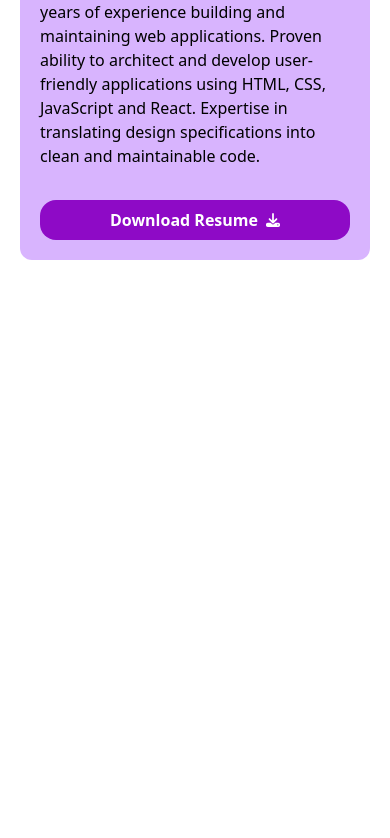
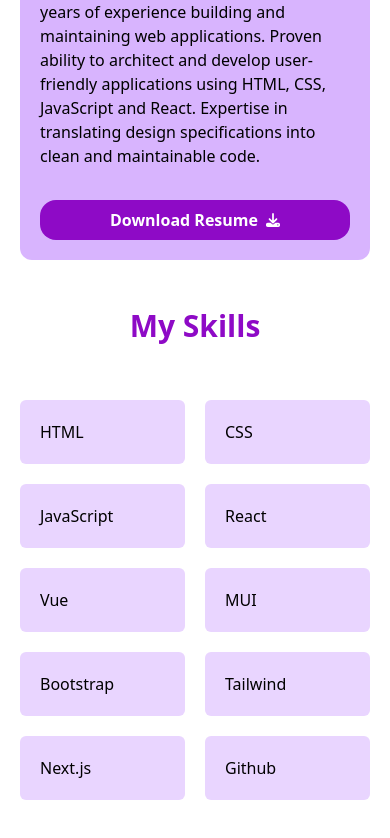
Before and after one commit to SanazBHMN/my-portfolio, a React (Vite) app: page / in a window 390 px wide. Shown: the part 919-1757 px from the top of the page. Before the commit the page ends 1247 px from the top, so only its background shows below. Built offline with nearby package versions, Linux system fonts and the light colour scheme.

Commit message:
Make Skills responsive

```diff
--- a/src/components/Portfolio.tsx
+++ b/src/components/Portfolio.tsx
@@ -9,8 +9,8 @@
     <div className="flex flex-col gap-12 my-12">
       <HeroSection />
       <About />
-      {/* <Skills />
-      <ContactMe /> */}
+      <Skills />
+      {/* <ContactMe /> */}
     </div>
   );
 }
--- /dev/null
+++ b/src/components/Skill.tsx
@@ -0,0 +1,16 @@
+interface SkillProps {
+  skillName: string;
+  skillIcon?: SVGSVGElement;
+}
+
+function Skill({ skillName, skillIcon }: SkillProps) {
+  return (
+    <li className="flex justify-start items-center gap-3 bg-purple-200 p-5 rounded-md">
+      {/* TODO: Icons must be displayed */}
+      {/* <HTML className="w-11 h-11" /> */}
+      <p>{skillName}</p>
+    </li>
+  );
+}
+
+export default Skill;
--- a/src/components/Skills.tsx
+++ b/src/components/Skills.tsx
@@ -1,4 +1,5 @@
 // components
+import SkillsList from "./SkillsList";
 import Title from "./Title";
 import {
   HTML,
@@ -17,48 +18,7 @@
   return (
     <div>
       <Title text="My Skills" />
-      <div className="grid grid-cols-3 gap-5 rounded-md">
-        <div className="flex justify-start items-center gap-3 bg-purple-200 p-5 rounded-md">
-          <HTML className="w-11 h-11" />
-          <p>HTML</p>
-        </div>
-        <div className="flex justify-start items-center gap-3 bg-purple-200 p-5 rounded-md">
-          <CSS className="w-11 h-11" />
-          <p>CSS</p>
-        </div>
-        <div className="flex justify-start items-center gap-3 bg-purple-200 p-5 rounded-md">
-          <JavaScript className="w-11 h-11" />
-          <p>JavaScript</p>
-        </div>
-        <div className="flex justify-start items-center gap-3 bg-purple-200 p-5 rounded-md">
-          <ReactLight className="w-11 h-11" />
-          <p>React</p>
-        </div>
-        <div className="flex justify-start items-center gap-3 bg-purple-200 p-5 rounded-md">
-          <VueJSLight className="w-11 h-11" />
-          <p>Vue</p>
-        </div>
-        <div className="flex justify-start items-center gap-3 bg-purple-200 p-5 rounded-md">
-          <MaterialUILight className="w-11 h-11" />
-          <p>MUI</p>
-        </div>
-        <div className="flex justify-start items-center gap-3 bg-purple-200 p-5 rounded-md">
-          <Bootstrap className="w-11 h-11" />
-          <p>Bootstrap</p>
-        </div>
-        <div className="flex justify-start items-center gap-3 bg-purple-200 p-5 rounded-md">
-          <TailwindCSSLight className="w-11 h-11" />
-          <p>Tailwind</p>
-        </div>
-        <div className="flex justify-start items-center gap-3 bg-purple-200 p-5 rounded-md">
-          <NextJSLight className="w-11 h-11" />
-          <p>Next.js</p>
-        </div>
-        <div className="flex justify-start items-center gap-3 bg-purple-200 p-5 rounded-md">
-          <GithubLight className="w-11 h-11" />
-          <p>Github</p>
-        </div>
-      </div>
+      <SkillsList />
     </div>
   );
 }
--- /dev/null
+++ b/src/components/SkillsList.tsx
@@ -0,0 +1,18 @@
+import data from "../utils/data.json";
+import Skill from "./Skill";
+
+interface SkillsListProps {}
+
+function SkillsList({}: SkillsListProps) {
+  const skills = data.skills;
+
+  return (
+    <ul className="grid grid-cols-2 gap-5 rounded-md sm:grid-cols-3">
+      {skills.map((skill) => (
+        <Skill key={skill.id} skillName={skill.name} />
+      ))}
+    </ul>
+  );
+}
+
+export default SkillsList;
--- a/src/utils/data.json
+++ b/src/utils/data.json
@@ -20,5 +20,47 @@
             "id": 5,
             "text": "contact"
         }
+    ],
+    "skills": [
+        {
+            "id": 1,
+            "name": "HTML"
+        },
+        {
+            "id": 2,
+            "name": "CSS"
+        },
+        {
+            "id": 3,
+            "name": "JavaScript"
+        },
+        {
+            "id": 4,
+            "name": "React"
+        },
+        {
+            "id": 5,
+            "name": "Vue"
+        },
+        {
+            "id": 6,
+            "name": "MUI"
+        },
+        {
+            "id": 7,
+            "name": "Bootstrap"
+        },
+        {
+            "id": 8,
+            "name": "Tailwind"
+        },
+        {
+            "id": 9,
+            "name": "Next.js"
+        },
+        {
+            "id": 10,
+            "name": "Github"
+        }
     ]
 }
```
